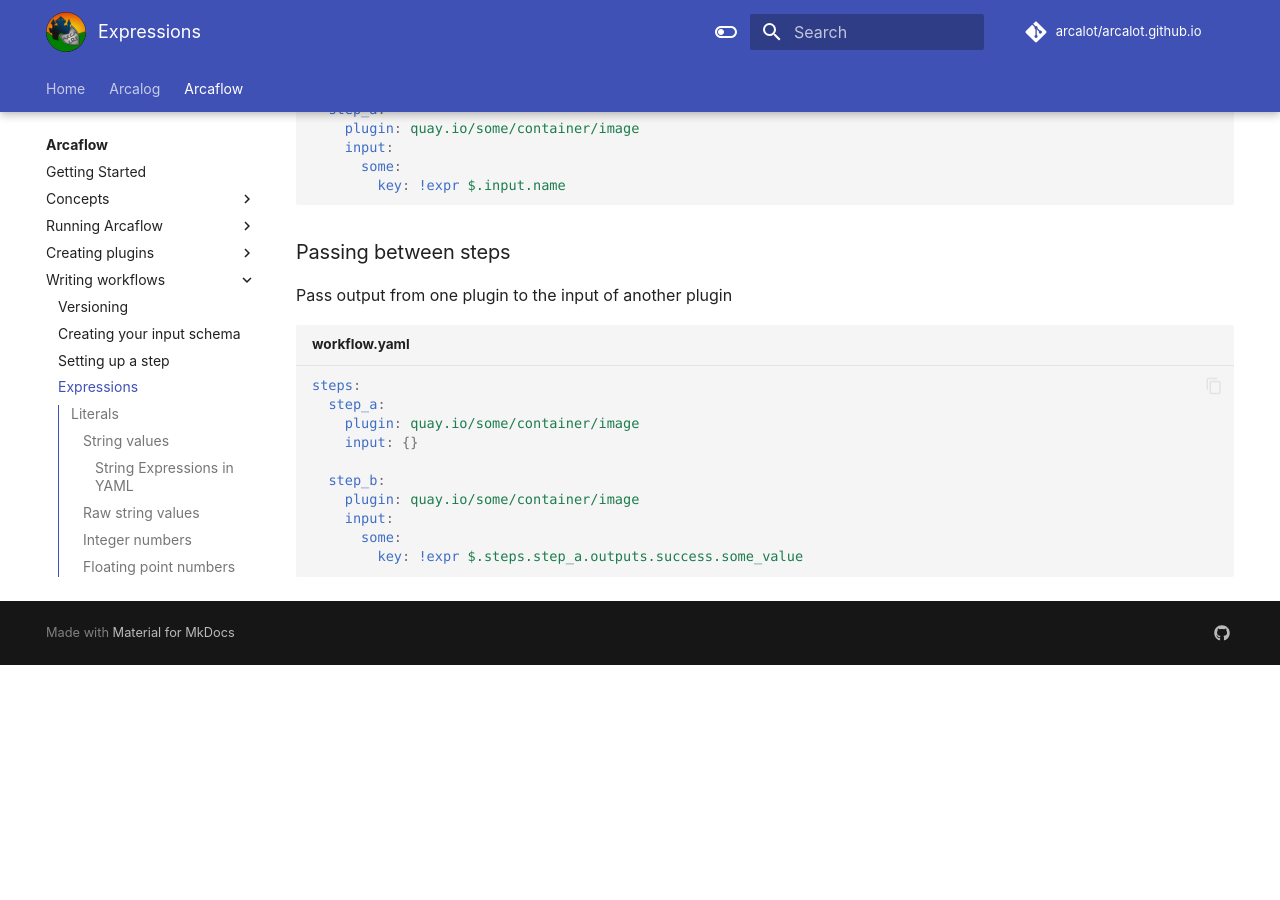
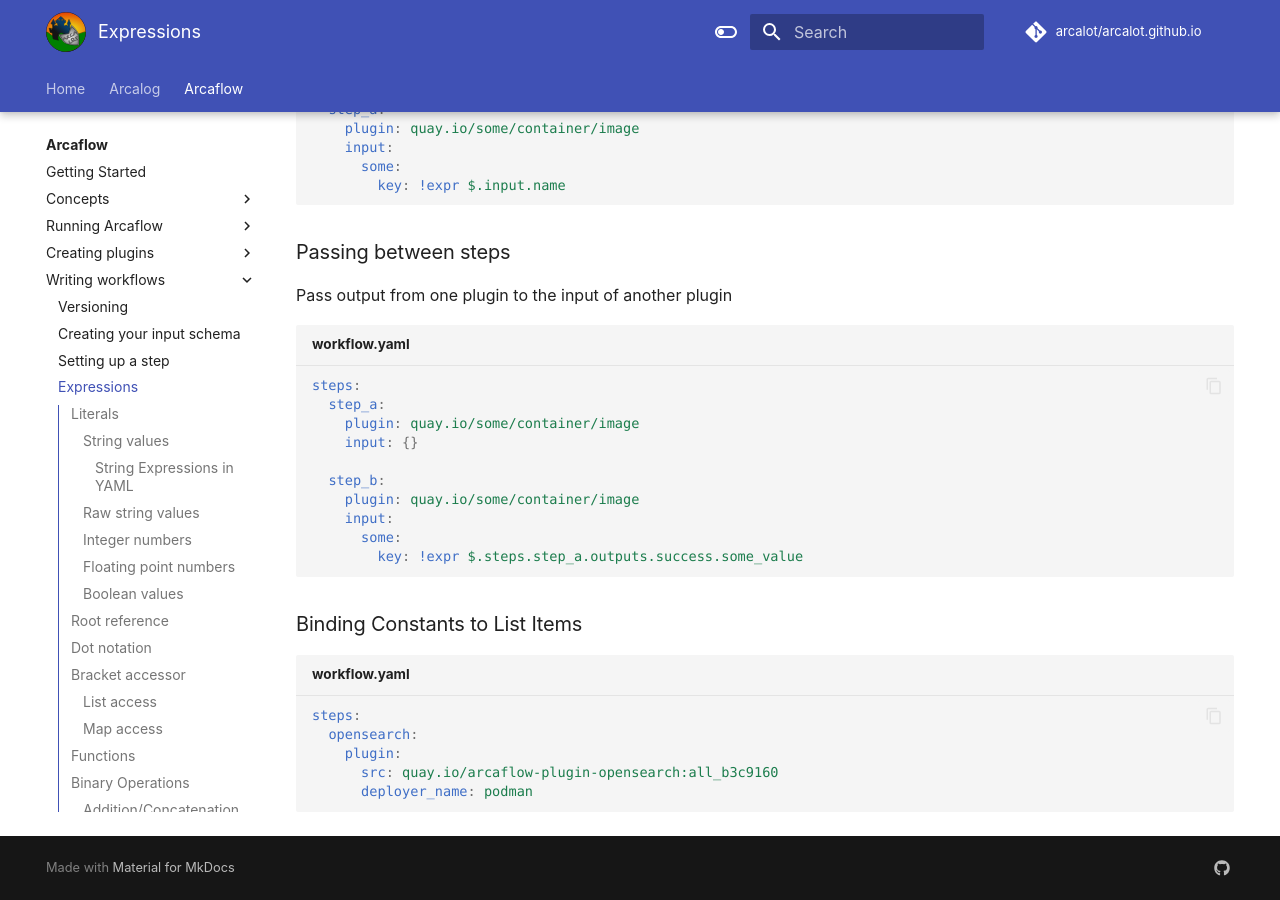
Before and after one commit to arcalot/arcalot.github.io, an MkDocs documentation site: the page built from docs/arcaflow/workflows/expressions.md, in a window 1280 px wide and 900 px high, scrolled down 15009 px. Built offline with MkDocs 1.6.1 and Material for MkDocs 9.7.7, drawn with Linux system fonts in a browser that asks for light colours; comment, search, counter and statistics services are not loaded; before the commit the page ends 15674 px from its top, so only the background shows below that.

Commit message:
start wf

````diff
--- a/docs/arcaflow/workflows/expressions.md
+++ b/docs/arcaflow/workflows/expressions.md
@@ -523,3 +523,16 @@ steps:
       some:
         key: !expr $.steps.step_a.outputs.success.some_value
 ```
+
+### Binding Constants to List Items
+
+```yaml title="workflow.yaml"
+
+steps:
+  opensearch:
+    plugin:
+      src: quay.io/arcaflow-plugin-opensearch:all_b3c9160
+      deployer_name: podman
+
+
+```
````
